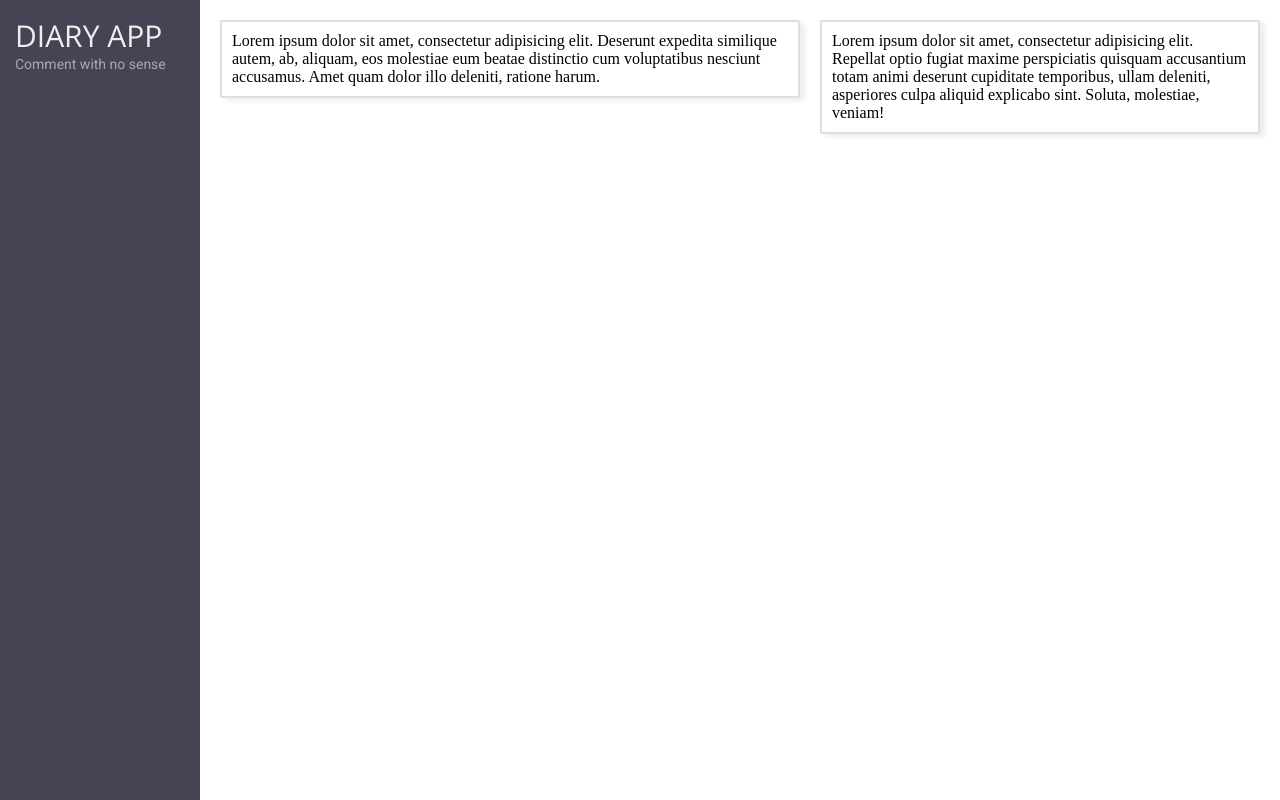
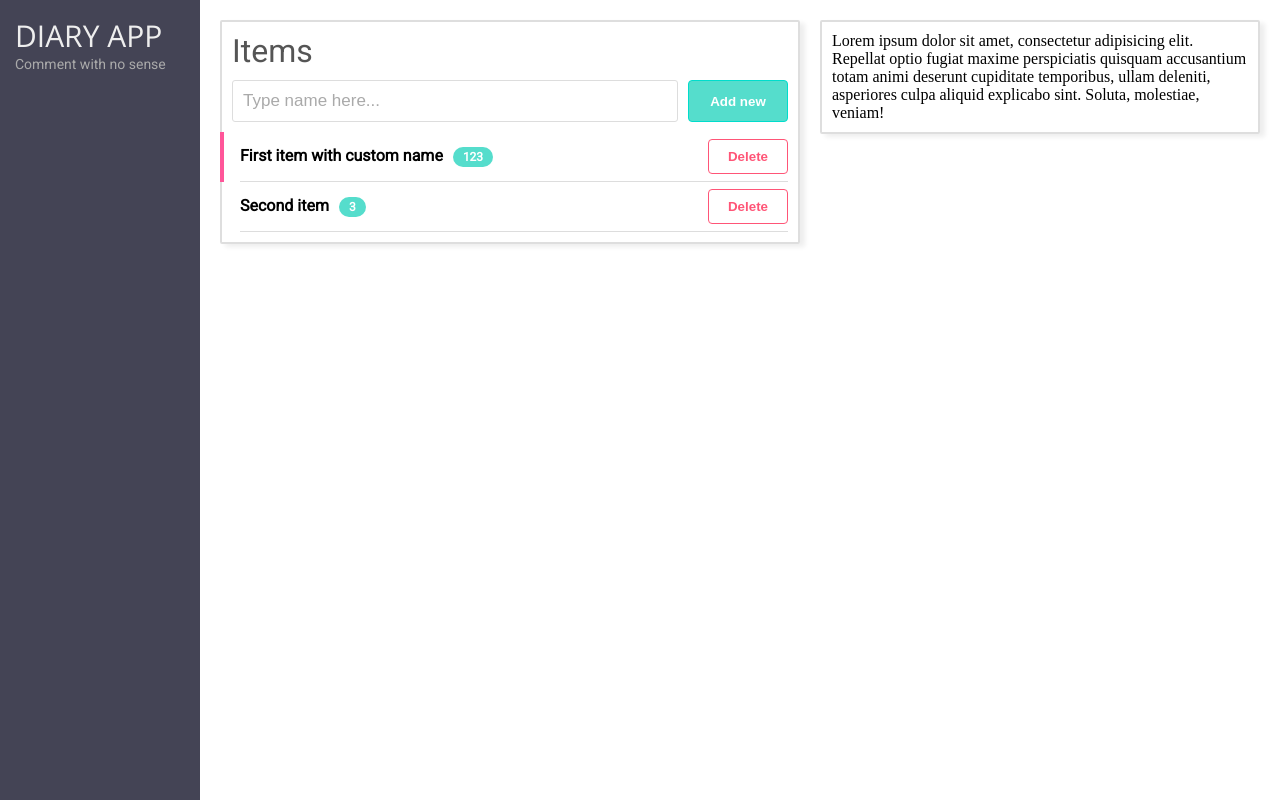
Before and after one commit to foegit/diary-on-react, a React app: page / in a window 1280 px wide. Built offline with nearby package versions, Linux system fonts and the light colour scheme.

Commit message:
Add static entries block

```diff
--- a/src/components/Content.js
+++ b/src/components/Content.js
@@ -1,5 +1,5 @@
 import React from 'react';
-import Diary from './Diary';
+import Diary from '../containers/Diary';
 import CommentPanel from './CommentPanel';
 
 const Content = () =>{
--- a/src/components/Diary.js
+++ /dev/null
@@ -1,9 +0,0 @@
-import React from 'react';
-
-const Diary = () =>{
-  return (
-      <div className="diaryItems panel"> Lorem ipsum dolor sit amet, consectetur adipisicing elit. Deserunt expedita similique autem, ab, aliquam, eos molestiae eum beatae distinctio cum voluptatibus nesciunt accusamus. Amet quam dolor illo deleniti, ratione harum.</div>
-  );
-}
-
-export default Diary;
--- /dev/null
+++ b/src/containers/Diary.js
@@ -0,0 +1,39 @@
+import React, {Component} from 'react';
+import { connect } from 'react-redux';
+
+
+class Diary extends Component {
+  render(){
+    return (
+        <div className="diaryItems panel">
+          <h1>Items</h1>
+          <div className="add-entry-box">
+            <input type="text" placeholder="Type name here..."/>
+            <button className="add-btn app-btn">Add new</button>
+          </div>
+          <div className="entry-list">
+            <div className="entry-item current-entry">
+              <div className="item-info">
+                <span className='entry-name'>
+                  <span className='title'>First item with custom name</span>
+                  <span className="statistic">123</span>
+                </span>
+                <button className='delete-btn app-btn'>Delete</button>
+              </div>
+            </div>
+            <div className="entry-item">
+              <div className="item-info">
+                <span className='entry-name'>
+                  <span className='title'>Second item</span>
+                  <span className="statistic">3</span>
+                </span>
+                <button className='delete-btn app-btn'>Delete</button>
+              </div>
+            </div>
+          </div>
+        </div>
+      );
+  }
+}
+
+export default Diary;
--- a/src/sass/style.scss
+++ b/src/sass/style.scss
@@ -1,3 +1,6 @@
+$delete-color: #f57;
+$main-color: #5dc;
+
 html{
   width: 100%;
   height: 100%;
@@ -51,11 +54,112 @@ html{
         flex-wrap: wrap;
         align-items: flex-start;
         align-content: flex-start;
-
-
         padding: 10px;
         .diaryItems{
           flex: 2 0 300px;
+          display: flex;
+          flex-wrap: wrap;
+          font:{
+            family: 'Roboto';
+          }
+          .app-btn{
+            border-radius: 4px;
+            border: 1px solid;
+            padding: 4px;
+            display: inline-block;
+            height: 35px;
+            outline: none;
+            font-weight: bold;
+          }
+          .add-entry-box{
+            display: flex;
+            width: 100%;
+            padding: 10px 0 10px 0;
+            input{
+              border: 1px solid #ddd;
+              padding: 10px;
+              display: block;
+              flex-grow: 1;
+              border-radius: 3px;
+              outline: none;
+              font-size: 17px;
+              &::placeholder{
+
+                color: #aaa;
+              }
+            }
+            .add-btn{
+              margin-left: 10px;
+              background-color: $main-color;
+              width: 100px;
+              border-color: #0dc;
+              color: #fff;
+              font-weight: bold;
+              height: 100%;
+              &:hover{
+                background-color: #0cb;
+              }
+            }
+          }
+          .entry-list{
+            width: 100%;
+            display: flex;
+            flex-direction: column;
+
+            .entry-item{
+              box-sizing: content-box;
+              margin-left: -12px;
+              padding-left: 20px;
+              &.current-entry{
+                border-left: 4px solid #f59;
+                padding-left: 16px;
+              }
+              .item-info{
+                padding: 7px 0 7px 0;
+                border-bottom: 1px solid #ddd;
+                display: flex;
+                align-items: center;
+
+                .entry-name{
+
+                  flex-grow: 1;
+                  font-weight: bold;
+                  .title{
+                    &:hover{
+                      cursor: pointer;
+                    }
+
+                  }
+                  .statistic{
+                    background-color: $main-color;
+                    color: #fff;
+                    font-size: 12px;
+                    border-radius: 10px;
+                    display: inline-block;
+                    padding: 3px 10px 3px 10px;
+                    margin-left: 10px;
+                  }
+                }
+                .delete-btn{
+                  color: $delete-color;
+                  display: block;
+                  width: 80px;
+                  background-color: #fff;
+                  border-color: $delete-color;
+                  margin-left: 10px;
+                  &:hover{
+                    background-color: $delete-color;
+                    color: #fff;
+                  }
+                }
+              }
+            }
+          }
+          h1{
+            font-weight: 100;
+            color: #555;
+            flex: 1 0 100%;
+          }
         }
         .commentBlock{
           flex: 1 0 300px;
```
